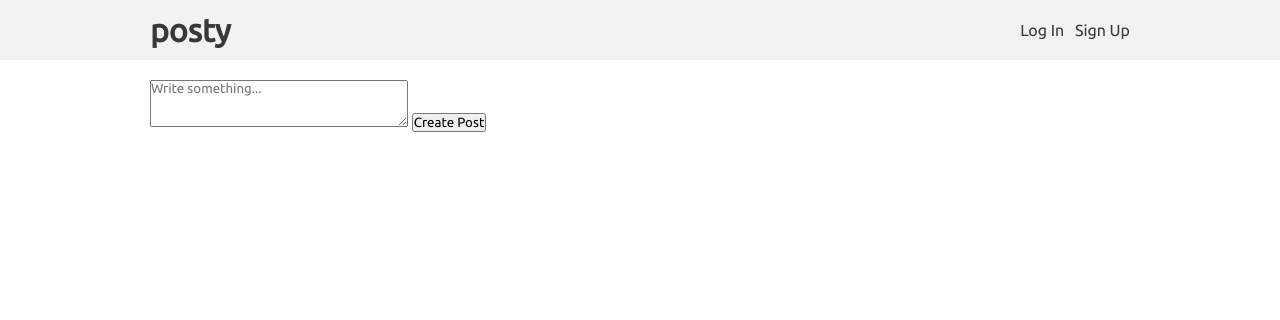
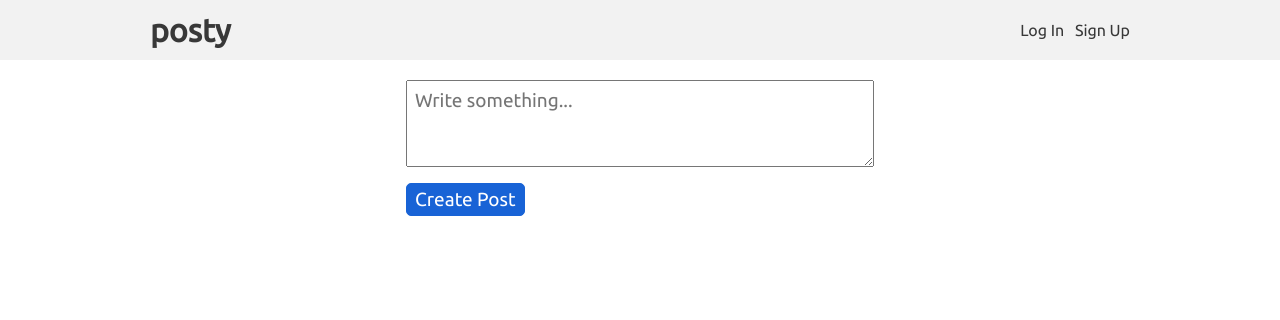
Before and after one commit to zenocodes/posty, a Node server app: template views/dashboard.ejs in a window 1280 px wide. Shown: the top 320 px of the page. Run offline with Node 20, Linux system fonts and the light colour scheme; the template is opened without the code that fills it, so the values that code supplies are empty.

Commit message:
styled posts & form to create posts

```diff
--- a/public/css/style.css
+++ b/public/css/style.css
@@ -154,3 +154,48 @@ nav a:hover {
     background-color: #008000;
     border: 1px solid #008000;
 }
+
+#dashboard {
+    width: 60%;
+    margin: 0 auto;
+}
+
+#dashboard form {
+    display: flex;
+    flex-direction: column;
+    gap: 8px;
+    margin-bottom: 8px;
+}
+
+#dashboard form textarea {
+    font-size: 19px;
+    padding: 8px;
+}
+
+#dashboard form input {
+    width: max-content;
+    font-size: 19px;
+    padding: 4px 8px;
+    color: #fff;
+    background-color: #1863d6;
+    border: 1px solid #1863d6;
+    border-radius: 5px;
+}
+
+#dashboard .post {
+    margin-bottom: 8px;
+}
+
+#dashboard .post div {
+    display: flex;
+}
+
+#dashboard .post div a {
+    color: #1863d6;
+    text-decoration: none;
+    margin-right: 5px;
+}
+
+#dashboard .post div p {
+    color: #555555;
+}
```
